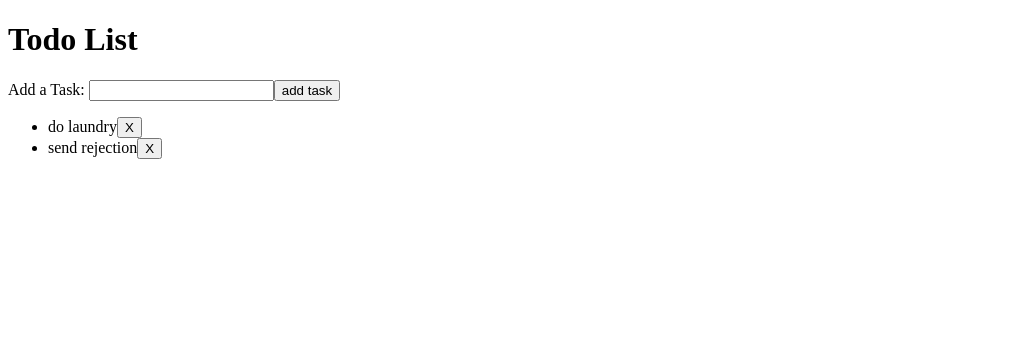
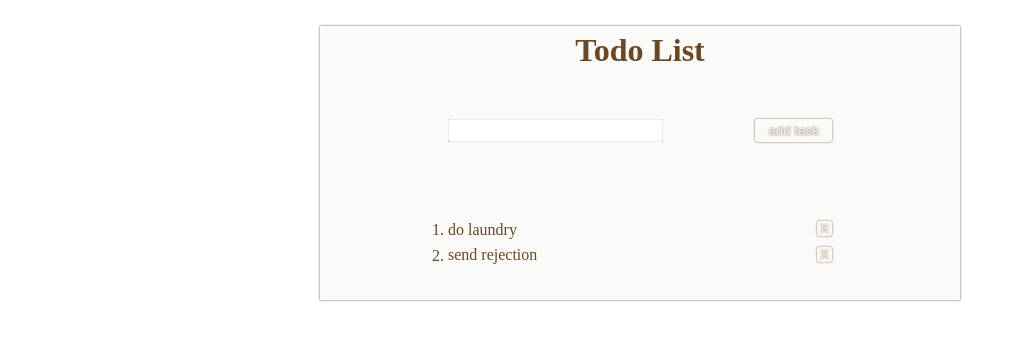
Before and after one commit to emilycoco/backbone_todo_app, a website: page index.html in a window 1280 px wide. Shown: the whole page, without its empty margins (0-1017 px from the left). Drawn offline with nearby package versions, Linux system fonts and the light colour scheme.

Commit message:
Added styling.

```diff
--- /dev/null
+++ b/assets/style.css
@@ -0,0 +1,80 @@
+* {
+  margin: 0;
+  padding: 0;
+}
+
+.cf:before,
+.cf:after {
+    content: " "; /* 1 */
+    display: table; /* 2 */
+}
+
+.cf:after {
+    clear: both;
+}
+
+.container {
+    width: 50%;
+    margin: 0 auto;
+    text-align: center;
+    font-family: avenir;
+    color: #6B4724;
+    background: #FAFAF8;
+    box-shadow: 0 0 2px #6B4724;
+}
+
+header {
+    padding: 1%;
+}
+
+.input-container {
+    margin: 5% 20%;
+}
+
+#new-task {
+    color: #6B4724;
+    padding: 1% 5%;
+    margin: 3% 0;
+    border: none;
+    box-shadow: inset 0 0 1px #6B4724;
+    border-radius: 2px;
+    float: left;
+}
+
+#add-task {
+    margin: 3% 0 3% 3%;
+    height: 20%;
+    width: 20%;
+    min-width: 70px;
+    padding: 1%;
+    float: right;
+}
+
+ul {
+    padding: 5% 20%;
+    list-style: decimal;
+}
+
+li {
+    padding: 1% 0;
+    text-align: left;
+}
+
+li > span {
+    padding: 5% 0;
+}
+
+.button {
+    width: 15px;
+    height: 15px;
+    color: #FAFAF8;
+    text-shadow: 0 0 2px #6B4724;
+    background: #FAFAF8;
+    border: none;
+    box-shadow: 0 0 2px #6B4724;
+    border-radius: 2px;
+}
+
+.delete {
+    float: right;
+}
--- a/index.html
+++ b/index.html
@@ -1,12 +1,18 @@
 <!DOCTYPE html>
 <html>
+  <header>
+      <link rel="stylesheet" type="text/css" href="assets/style.css" />
+  </header>
   <body>
-    <header>
-      <h1>Todo List</h1>
-    </header>
-
-    <footer>
-    </footer>
+    <div class="container">
+      <header>
+        <h1>Todo List</h1>
+      </header>
+      <div class="contents">
+      </div>
+      <footer>
+      </footer>
+    </div>
     <script src="bower_components/jquery/jquery.min.js"></script>
     <script src="bower_components/underscore/underscore.js"></script>
     <script src="bower_components/backbone/backbone.js"></script>
@@ -21,8 +27,7 @@
       $(function(){
         var app = new App({});
         var appview = new AppView({model: app});
-        $('body').append(appview.render());
-        app.set({list: new List([{name: 'get a job'}])});
+        $('.contents').append(appview.render());
       });
     </script>
   </body>
--- a/js/app_view.js
+++ b/js/app_view.js
@@ -1,7 +1,7 @@
 var AppView = Backbone.View.extend({
   tagName: 'div',
 
-  template: _.template('<span><label for="new-task">Add a Task: </label><input type="text" id="new-task"></input></span><input type="button" id="add-task" value="add task"></input>'),
+  template: _.template('<div class="input-container cf"><span><input type="text" id="new-task"></input></span><input type="button" class="button" id="add-task" value="add task"></input></div>'),
 
   initialize: function() {
     this.model.on('change', this.render, this);
--- a/js/task_view.js
+++ b/js/task_view.js
@@ -1,7 +1,7 @@
 var TaskView = Backbone.View.extend({
   tagName: 'li',
 
-  template: _.template('<span><%= name %></span><input type="button" class="delete" value="X"></input>'),
+  template: _.template('<span><%= name %></span><input type="button"  class="button delete" value="X"></input>'),
 
   initialize: function() {
     this.model.on('destroy', this.render, this);
```
